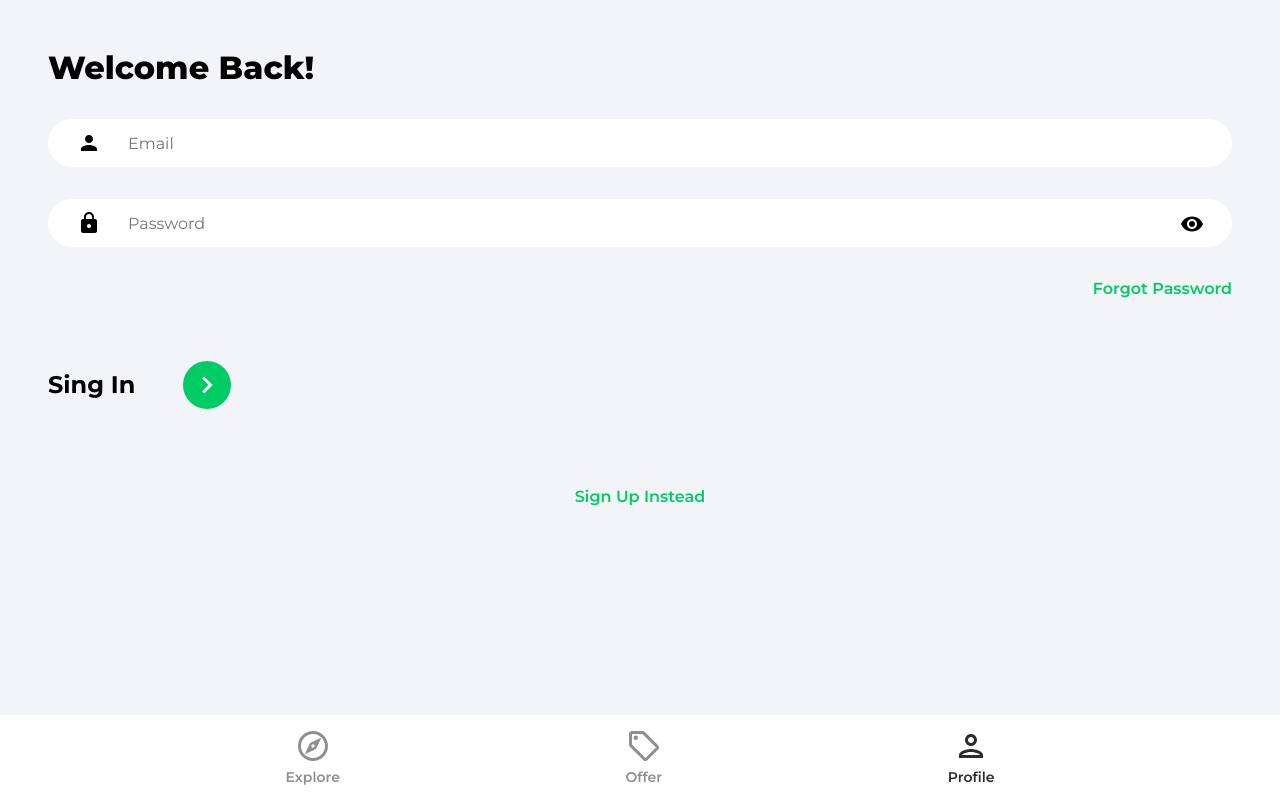
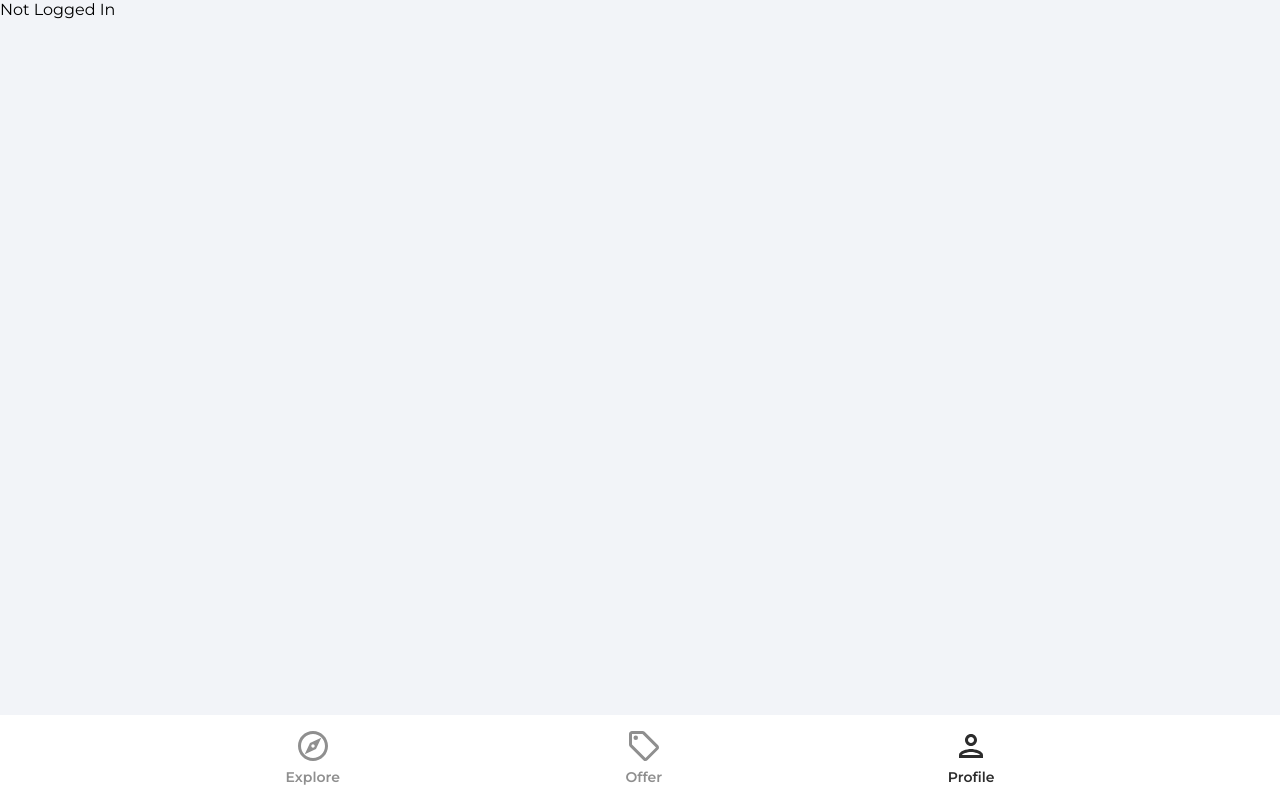
Before and after one commit to CAVASOL/rocket-store, a React (Create React App) app: page /profile in a window 1280 px wide. Built offline with nearby package versions, Linux system fonts and the light colour scheme.

Commit message:
added page and tested

```diff
--- a/src/App.js
+++ b/src/App.js
@@ -2,7 +2,7 @@
 import Navbar from './components/Navbar';
 import Explore from './pages/Explore';
 import Offers from './pages/Offers';
-// import Profile from './pages/Profile';
+import Profile from './pages/Profile';
 import SignIn from './pages/SignIn';
 import SignUp from './pages/SignUp';
 import ForgotPassword from './pages/ForgotPassword';
@@ -14,7 +14,7 @@
         <Routes>
           <Route path='/' element={<Explore />} />
           <Route path='/offers' element={<Offers />} />
-          <Route path='/profile' element={<SignIn />} />
+          <Route path='/profile' element={<Profile />} />
           <Route path='/sign-in' element={<SignIn />} />
           <Route path='/sign-up' element={<SignUp />} />
           <Route path='/forgot-password' element={<ForgotPassword />} />
--- a/src/pages/Profile.jsx
+++ b/src/pages/Profile.jsx
@@ -1,10 +1,18 @@
 import React from 'react'
+import { getAuth } from 'firebase/auth'
+import { useState, useEffect } from 'react'
 
 function Profile() {
+  const [user, setUser] = useState(null)
+
+  const auth = getAuth()
+
+  useEffect(() => {
+    setUser(auth.currentUser)
+  }, [])
+
   return (
-    <div>
-      <h1>Profile</h1>
-    </div>
+    user ? <h1>{user.displayName}</h1> : 'Not Logged In'
   )
 }
 
--- a/src/pages/SignIn.jsx
+++ b/src/pages/SignIn.jsx
@@ -1,6 +1,7 @@
 import React from 'react'
 import { useState } from 'react'
 import { Link, useNavigate } from 'react-router-dom'
+import { getAuth, signInWithEmailAndPassword } from 'firebase/auth'
 import { ReactComponent as ArrowRightIcon } from '../assets/svg/keyboardArrowRightIcon.svg'
 import visibilityIcon from '../assets/svg/visibilityIcon.svg'
 
@@ -21,6 +22,22 @@
     }))
   }
 
+  const onSubmit = async (e) => {
+    e.preventDefault()
+
+    try {
+      const auth = getAuth()
+
+      const userCredential = await signInWithEmailAndPassword(auth, email, password)
+
+      if (userCredential.user) {
+        navigate('/')
+      }
+    } catch (error) {
+      console.log(error);
+    }
+  }
+
   return (
     <>
       <div className='pageContainer'>
@@ -28,7 +45,7 @@
           <p className='pageHeader'>Welcome Back!</p>
         </header>
 
-        <form>
+        <form onSubmit={onSubmit}>
           <input
             type='email'
             className='emailInput'
```
